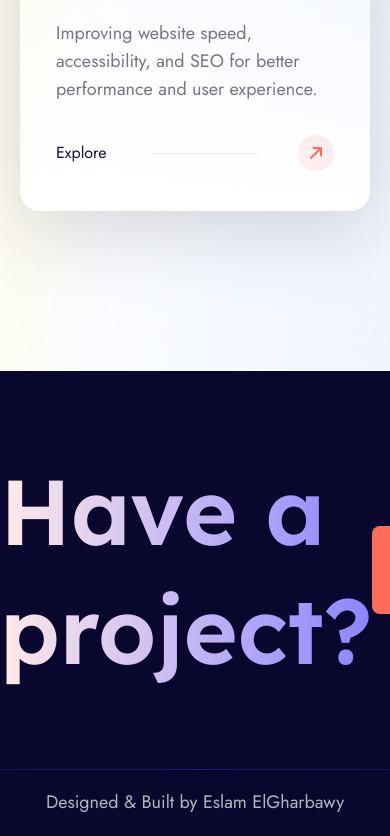
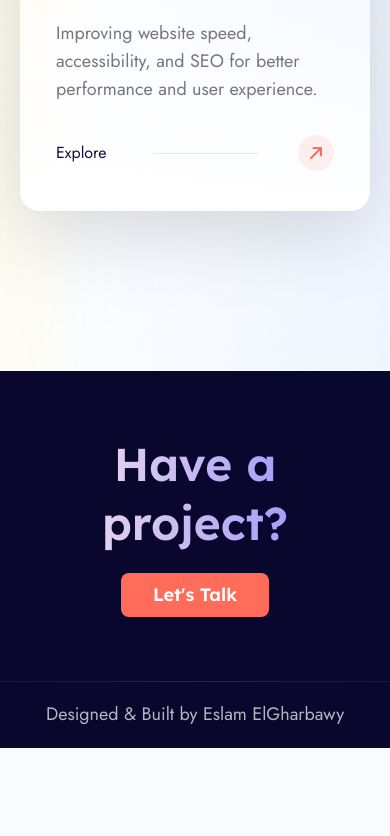
Before and after one commit to EslamElgharbawy/Portfolio, a React (Vite) app: page / in a window 390 px wide. Shown: the part 3486-4322 px from the top of the page. After the commit the page ends 4234 px from the top, so only its background shows below. Built offline with nearby package versions, Linux system fonts and the light colour scheme.

Commit message:
Updated footer responsive

```diff
--- a/src/Components/About/About.jsx
+++ b/src/Components/About/About.jsx
@@ -1,5 +1,4 @@
 import { Button, Progress, TabItem, Tabs } from "flowbite-react";
-import HireButton from "../HireButton/HireButton";
 import AboutImage from "../../assets/images/about_img_1.png"
 export default function About() {
   return (
--- a/src/Components/Footer/Footer.jsx
+++ b/src/Components/Footer/Footer.jsx
@@ -5,15 +5,15 @@ export default function Footer() {
   return (
     <>
       <section id="footer">
-        <div className="xl:mx-[159px] xl:px-3">
-          <div className="py-20 flex justify-around items-center font-Lexend">
-            <div className="">
-              <h1 className="text-[92px] leading-[119px] font-semibold bg-gradient-to-l from-[#8b85ff] to-[#ffeae8] bg-clip-text text-transparent ">
+        <div className="xl:mx-[159px] sm:max-md:px-4 md:max-lg:px-3 text-center">
+          <div className="sm:max-lg:py-16 lg:py-20 xl:flex justify-around items-center font-Lexend">
+            <div>
+              <h1 className="sm:max-lg:text-[46px] lg:max-xl:text-[70px] xl:text-[92px] sm:max-lg:leading-[59px] lg:max-xl:leading-[90px] xl:leading-[119px] sm:max-xl:mb-5 font-semibold bg-gradient-to-l from-[#8b85ff] to-[#ffeae8] bg-clip-text text-transparent ">
                 Have a project?
               </h1>
             </div>
-            <div>
-              <Button className="!bg-[#ff6d5a] !rounded-lg h-auto  text-lg font-semibold px-9 py-4  relative overflow-hidden group focus:ring-0 focus:outline-none">
+            <div className="flex justify-center">
+              <Button className="!bg-[#ff6d5a] !rounded-lg h-auto  text-lg font-semibold sm:max-xl:py-2 px-8 xl:py-4  relative overflow-hidden group focus:ring-0 focus:outline-none">
                 <span className="inline-block  transition-all duration-300 group-hover:-translate-y-10">
                   Let's Talk
                 </span>
```
